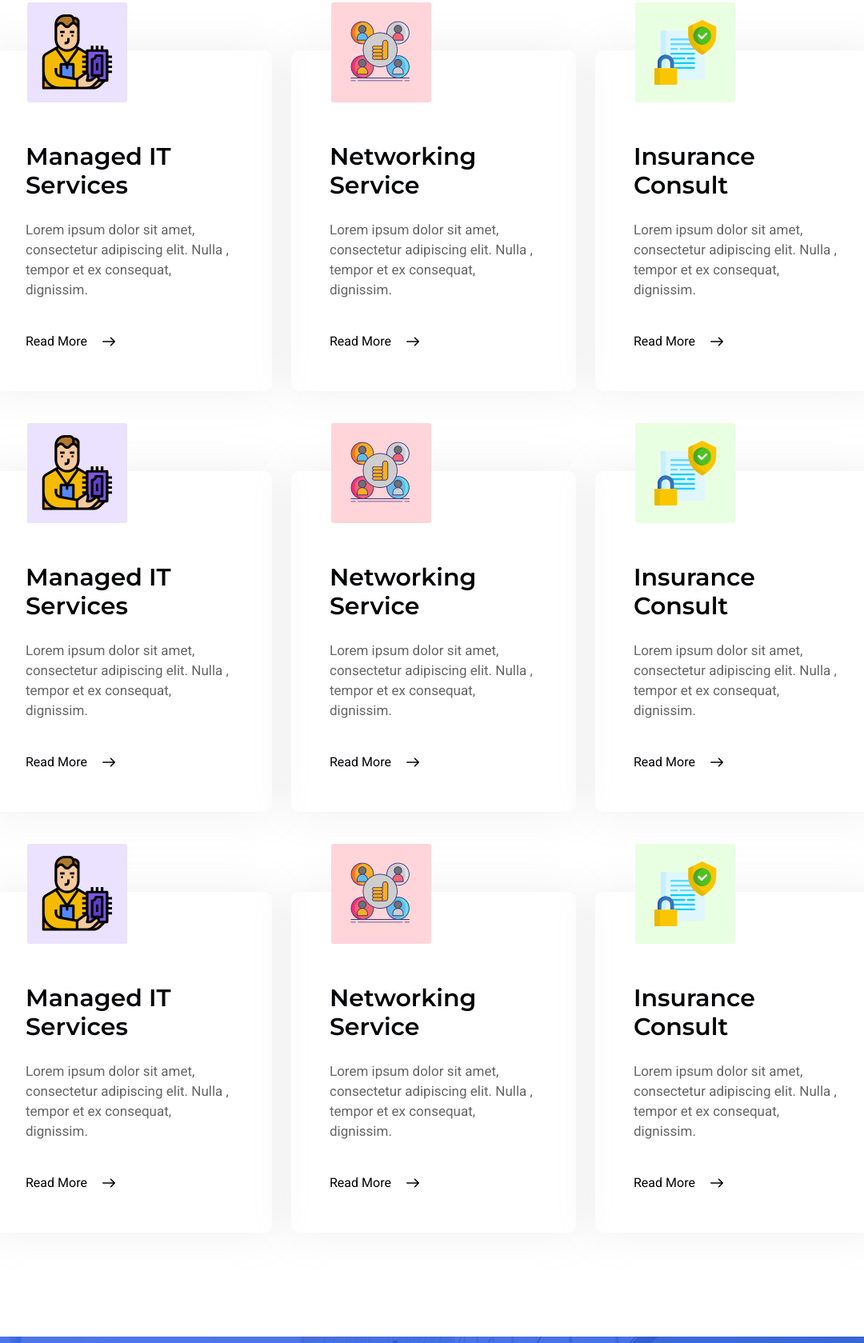
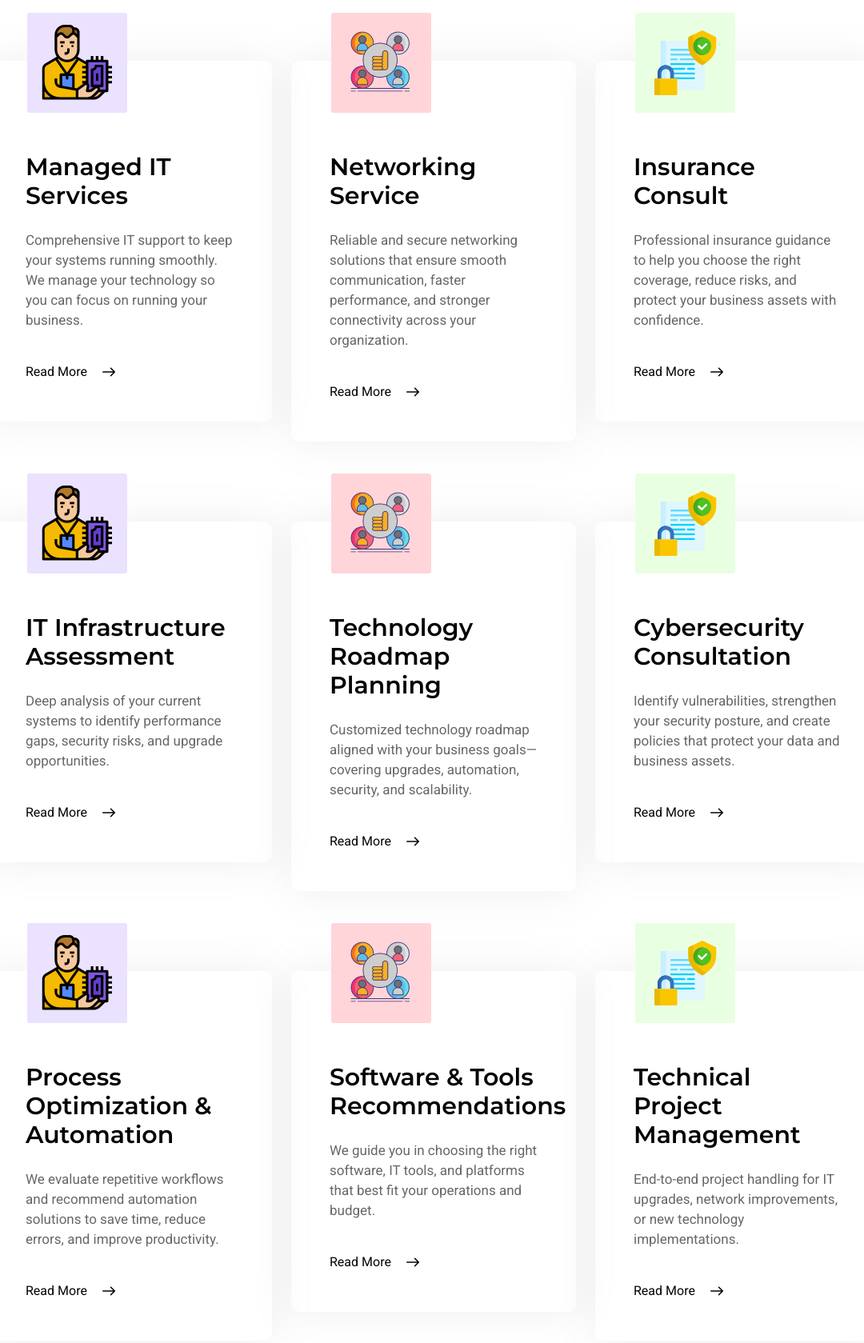
Before and after one commit to fidology/website, a plain HTML site: page services.html in a window 1280 px wide. Shown: the part 979-2658 px from the top of the page at 80% size, without its empty margins (98-1178 px from the left). Drawn offline with Linux system fonts and the light colour scheme; files whose address does not match are found by name.

Commit message:
Update services.html

```diff
--- a/services.html
+++ b/services.html
@@ -57,9 +57,9 @@
                     <div class="row d-flex align-items-center justify-content-center">
                         <div class="col-lg-8 col-md-9 col-12">
                             <div class="toolbar-contact">
-                                <p><i class="flaticon-email"></i><a href="mailto:info@example.com">info@example.com</a></p>
-                                <p><i class="flaticon-phone-call"></i><a href="tel:+440-98-5298">Tel: +440-98-5298</a></p>
-                                <p><i class="flaticon-placeholder"></i> 777  Road, Brooklyn New York</p>
+                                <p><i class="flaticon-email"></i><a href="mailto:info@example.com">info@fidology.xyz</a></p>
+                                <p><i class="flaticon-phone-call"></i><a href="tel:+440-98-5298">Tel: +1-917-730-4057</a></p>
+                                <p><i class="flaticon-placeholder"></i> 1209 Mountain Road, Albuquerque New Mexico</p>
                             </div>
                         </div>
                         <div class="col-lg-4 col-md-3 col-12">
@@ -266,9 +266,7 @@ tempor et ex consequat, dignissim finibus enim. </p>
                         </div>
                         <div class="business_single_info">
                             <h5>Managed IT Services</h5>
-                            <p>Lorem ipsum dolor sit amet, consectetur
-                            adipiscing elit. Nulla , tempor et ex
-                            consequat, dignissim.</p>
+                            <p>Comprehensive IT support to keep your systems running smoothly. We manage your technology so you can focus on running your business.</p>
                         </div>
                         <div class="read_more text-lg-start">
                              <a href="">Read More <i class="flaticon-arrow-pointing-to-right"></i></a>
@@ -285,9 +283,7 @@ tempor et ex consequat, dignissim finibus enim. </p>
                         </div>
                         <div class="business_single_info">
                             <h5>Networking Service</h5>
-                            <p>Lorem ipsum dolor sit amet, consectetur
-                            adipiscing elit. Nulla , tempor et ex
-                            consequat, dignissim.</p>
+                            <p>Reliable and secure networking solutions that ensure smooth communication, faster performance, and stronger connectivity across your organization.</p>
                         </div>
                         <div class="read_more text-lg-start">
                              <a href="">Read More <i class="flaticon-arrow-pointing-to-right"></i></a>
@@ -304,9 +300,7 @@ tempor et ex consequat, dignissim finibus enim. </p>
                         </div>
                         <div class="business_single_info">
                             <h5>Insurance Consult</h5>
-                            <p>Lorem ipsum dolor sit amet, consectetur
-                            adipiscing elit. Nulla , tempor et ex
-                            consequat, dignissim.</p>
+                            <p>Professional insurance guidance to help you choose the right coverage, reduce risks, and protect your business assets with confidence.</p>
                         </div>
                         <div class="read_more text-lg-start">
                              <a href="">Read More <i class="flaticon-arrow-pointing-to-right"></i></a>
@@ -328,10 +322,8 @@ tempor et ex consequat, dignissim finibus enim. </p>
                             <img src="assets/images/icons/s1.png" class="img-fluid">
                         </div>
                         <div class="business_single_info">
-                            <h5>Managed IT Services</h5>
-                            <p>Lorem ipsum dolor sit amet, consectetur
-                            adipiscing elit. Nulla , tempor et ex
-                            consequat, dignissim.</p>
+                            <h5>IT Infrastructure Assessment</h5>
+                            <p>Deep analysis of your current systems to identify performance gaps, security risks, and upgrade opportunities.</p>
                         </div>
                         <div class="read_more text-lg-start">
                              <a href="">Read More <i class="flaticon-arrow-pointing-to-right"></i></a>
@@ -347,10 +339,8 @@ tempor et ex consequat, dignissim finibus enim. </p>
                             <img src="assets/images/icons/s2.png" class="img-fluid">
                         </div>
                         <div class="business_single_info">
-                            <h5>Networking Service</h5>
-                            <p>Lorem ipsum dolor sit amet, consectetur
-                            adipiscing elit. Nulla , tempor et ex
-                            consequat, dignissim.</p>
+                            <h5>Technology Roadmap Planning</h5>
+                            <p>Customized technology roadmap aligned with your business goals—covering upgrades, automation, security, and scalability.</p>
                         </div>
                         <div class="read_more text-lg-start">
                              <a href="">Read More <i class="flaticon-arrow-pointing-to-right"></i></a>
@@ -366,10 +356,8 @@ tempor et ex consequat, dignissim finibus enim. </p>
                             <img src="assets/images/icons/s3.png" class="img-fluid">
                         </div>
                         <div class="business_single_info">
-                            <h5>Insurance Consult</h5>
-                            <p>Lorem ipsum dolor sit amet, consectetur
-                            adipiscing elit. Nulla , tempor et ex
-                            consequat, dignissim.</p>
+                            <h5>Cybersecurity Consultation</h5>
+                            <p>Identify vulnerabilities, strengthen your security posture, and create policies that protect your data and business assets.</p>
                         </div>
                         <div class="read_more text-lg-start">
                              <a href="">Read More <i class="flaticon-arrow-pointing-to-right"></i></a>
@@ -391,10 +379,8 @@ tempor et ex consequat, dignissim finibus enim. </p>
                             <img src="assets/images/icons/s1.png" class="img-fluid">
                         </div>
                         <div class="business_single_info">
-                            <h5>Managed IT Services</h5>
-                            <p>Lorem ipsum dolor sit amet, consectetur
-                            adipiscing elit. Nulla , tempor et ex
-                            consequat, dignissim.</p>
+                            <h5>Process Optimization & Automation</h5>
+                            <p>We evaluate repetitive workflows and recommend automation solutions to save time, reduce errors, and improve productivity.</p>
                         </div>
                         <div class="read_more text-lg-start">
                              <a href="">Read More <i class="flaticon-arrow-pointing-to-right"></i></a>
@@ -410,10 +396,8 @@ tempor et ex consequat, dignissim finibus enim. </p>
                             <img src="assets/images/icons/s2.png" class="img-fluid">
                         </div>
                         <div class="business_single_info">
-                            <h5>Networking Service</h5>
-                            <p>Lorem ipsum dolor sit amet, consectetur
-                            adipiscing elit. Nulla , tempor et ex
-                            consequat, dignissim.</p>
+                            <h5>Software & Tools Recommendations</h5>
+                            <p>We guide you in choosing the right software, IT tools, and platforms that best fit your operations and budget.</p>
                         </div>
                         <div class="read_more text-lg-start">
                              <a href="">Read More <i class="flaticon-arrow-pointing-to-right"></i></a>
@@ -429,10 +413,8 @@ tempor et ex consequat, dignissim finibus enim. </p>
                             <img src="assets/images/icons/s3.png" class="img-fluid">
                         </div>
                         <div class="business_single_info">
-                            <h5>Insurance Consult</h5>
-                            <p>Lorem ipsum dolor sit amet, consectetur
-                            adipiscing elit. Nulla , tempor et ex
-                            consequat, dignissim.</p>
+                            <h5>Technical Project Management</h5>
+                            <p>End-to-end project handling for IT upgrades, network improvements, or new technology implementations.</p>
                         </div>
                         <div class="read_more text-lg-start">
                              <a href="">Read More <i class="flaticon-arrow-pointing-to-right"></i></a>
@@ -461,7 +443,7 @@ tempor et ex consequat, dignissim finibus enim. </p>
                     <div class="col-lg-6 col-md-6 col-12">
                         <div class="call-back-content left">
                             <h2 class="page-title">REQUEST A CALL BACK</h2>
-                            <p>Thank you for your interest in DelWare. Please fill out the form below to ask a question. We will get back to you with 1-2 business days.</p>
+                            <p>Thank you for your interest. Please fill out the form below to ask a question. We will get back to you with 1-2 business days.</p>
                         </div>
                     </div>
                     <div class="col-lg-6 col-md-6 col-12">
@@ -522,7 +504,7 @@ tempor et ex consequat, dignissim finibus enim. </p>
                                 </li>
                                 <li>
                                     <div class="footer-text pt-50 pb-50">
-                                        <p>Lorem ipsum dolor sit amet, consectetur <br> adipiscing elit. Nulla , tempor consequat <br> dignissim finibus enim. </p>
+                                        <p>Sometimes the smallest ideas spark the biggest changes <br> all it takes is a curious mind and a little push forward. </p>
                                     </div>
                                 </li>
                                 <li>
@@ -531,7 +513,7 @@ tempor et ex consequat, dignissim finibus enim. </p>
                                             <i class="flaticon-phone-call"></i>
                                         </div>
                                         <div class="address-content media-body">
-                                            <p class="text">55 Broklyn Street</p>
+                                            <p class="text">1209 Mountain Road, Albuquerque New Mexico</p>
                                         </div>
                                     </div> <!-- single address -->
                                 </li>
@@ -541,7 +523,7 @@ tempor et ex consequat, dignissim finibus enim. </p>
                                             <i class="flaticon-placeholder"></i>
                                         </div>
                                         <div class="address-content media-body">
-                                            <p class="text">123-456789</p>
+                                            <p class="text">+1-917-730-4057</p>
 
                                         </div>
                                     </div> <!-- single address -->
@@ -552,7 +534,7 @@ tempor et ex consequat, dignissim finibus enim. </p>
                                             <i class="flaticon-email"></i>
                                         </div>
                                         <div class="address-content media-body">
-                                            <p class="text">hello@gridtemplate.com</p>
+                                            <p class="text">info@fidology.xyz</p>
 
                                         </div>
                                     </div> <!-- single address -->
@@ -600,13 +582,13 @@ tempor et ex consequat, dignissim finibus enim. </p>
                             <h4 class="footer-title mb-25">Newslwtter</h4>
 
                             <div class="email-sub-content pt-20 pb-50">
-                                <p>Lorem ipsum dolor sit amet, consectetur  <br>
-adipiscing elit. Nulla , tempor </p>
+                                <p>Get quick, smart updates on automation, AI, and modern business strategies  <br>
+straight to your inbox. </p>
                             </div>
 
                             <div class="subscribe_email">
                                 <input type="email" name="email" class="form-control" placeholder="Your email...">
-                                <button class="btn main-btn mouse-hover" type="submit">Subcription <span></span></button>
+                                <button class="btn main-btn mouse-hover" type="submit">Subscribe <span></span></button>
 
                              </div>
 
@@ -624,7 +606,7 @@ adipiscing elit. Nulla , tempor </p>
                 <div class="copyright-section d-md-flex align-items-center justify-content-between">
                     <div class="copyright text-center pt-10">
 
-                         <p class="pt-2 text">All copyrights reserved © 2021 - Designed & Developed by <a href="https://gridtemplate.com/">GridTemplate</a> </p>
+                         <p class="pt-2 text">All copyrights reserved © 2021 - Designed & Developed by <a href="https://gridtemplate.com/">ShahriarIslam</a> </p>
                     </div> <!-- copyright -->
                     <div class="footer-bottom text-center pt-15">
                         <div class="social-icons">
```
